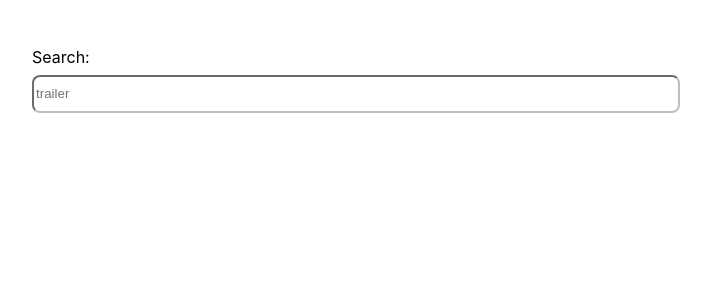
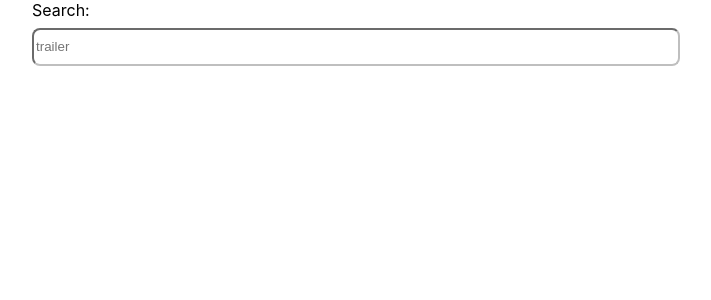
Before and after one commit to Svetoslav99/outdoorsy-challenge, a React (Vite) app: page / in a window 1280 px wide. Shown: the top 300 px of the page, without its empty margins (284-995 px from the left). Built offline with nearby package versions, Linux system fonts and the light colour scheme.

Commit message:
Added itemsCount useState hook.
Changed css class 'search-container' to 'filter-container'.

Added to 'Search' component the 'setItemsCount' react dispatcher.

Added 'itemsCount' to the 'List' component.

```diff
--- a/src/components/layout/Layout.tsx
+++ b/src/components/layout/Layout.tsx
@@ -8,14 +8,20 @@ const Layout: React.FC = () => {
     const [list, setList] = useState<ListProps[]>([]);
     const [error, setError] = useState('');
     const [isLoading, setIsLoading] = useState(false);
+    const [itemsCount, setItemsCount] = useState(0);
 
     return (
         <>
-            <section className={classes['search-container']}>
-                <Search setList={setList} setError={setError} setIsLoading={setIsLoading} />
+            <section className={classes['filter-container']}>
+                <Search
+                    setList={setList}
+                    setError={setError}
+                    setIsLoading={setIsLoading}
+                    setItemsCount={setItemsCount}
+                />
             </section>
             <section className={classes['list-items-container']}>
-                <List list={list} error={error} isLoading={isLoading} />
+                <List list={list} error={error} isLoading={isLoading} itemsCount={itemsCount} />
             </section>
         </>
     );
```
